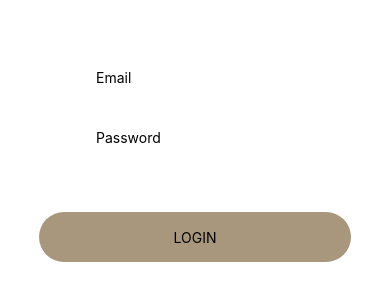
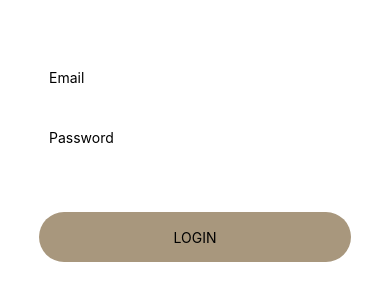
Before and after one commit to tamischnaiderman1/TP-Comidas, a React Native app: screen / in a window 390 px wide. Shown: the part 240-540 px from the top of the page. Built offline with nearby package versions, Linux system fonts and the light colour scheme.

Commit message:
alert hecho

```diff
--- a/Login.js
+++ b/Login.js
@@ -19,24 +19,45 @@ return (
     <StatusBar style="auto" />
     <TextInput
         style={styles.TextInput}
+        value={email}
         placeholder="Email"
         placeholderTextColor="#000"
         onChangeText={(email) => setEmail(email)}
     />
     <TextInput
         style={styles.TextInput}
+        value={password}
         placeholder="Password"
         placeholderTextColor="#000"
         secureTextEntry={true}
         onChangeText={(password) => setPassword(password)}
     />
-    <TouchableOpacity style={styles.loginBtn}>
+    <TouchableOpacity
+        style={styles.loginBtn}
+        onPress={() => {
+        if (email == "" || password == "") {
+            window.alert("Por favor, complete ambos campos.");
+        } else {
+        }
+        }}
+    >
         <Text style={styles.loginText}>LOGIN</Text>
     </TouchableOpacity>
     </View>
 );
+}
 
-}const styles = StyleSheet.create({
+export const post = async (data) => {
+return client
+    .post("", { ...data })
+    .then((response) => response.data)
+    .catch((error) => {
+    console.log(error);
+    throw error;
+    });
+};
+
+const styles = StyleSheet.create({
 container: {
     flex: 1,
     backgroundColor: "#fff",
@@ -45,28 +66,27 @@ return (
 },
 inputView: {
     backgroundColor: "#FFC0CB",
-        width:"70%",
     height: 45,
     marginBottom: 20,
     alignItems: "center",
 },
 TextInput: {
-        borderradius: 30,
-        borderColor:"#a8977d",
+    borderRadius: 30,
+    borderColor: "#a8977d",
     height: 50,
     padding: 10,
     marginBottom: 10,
     alignItems: "center",
-        marginLeft: 20,
+    width: "80%",
 },
 loginBtn: {
     width: "80%",
-        borderRadius: 25,
+    borderRadius: 30,
     height: 50,
     alignItems: "center",
     justifyContent: "center",
     marginTop: 40,
     backgroundColor: "#a8977d",
     marginBottom: 50,
-    }
-})
+},
+});
```
Also changed, not shown: Home.js (added, +10 -0 lines). Lines whose indentation alone changed are shown as unchanged.
